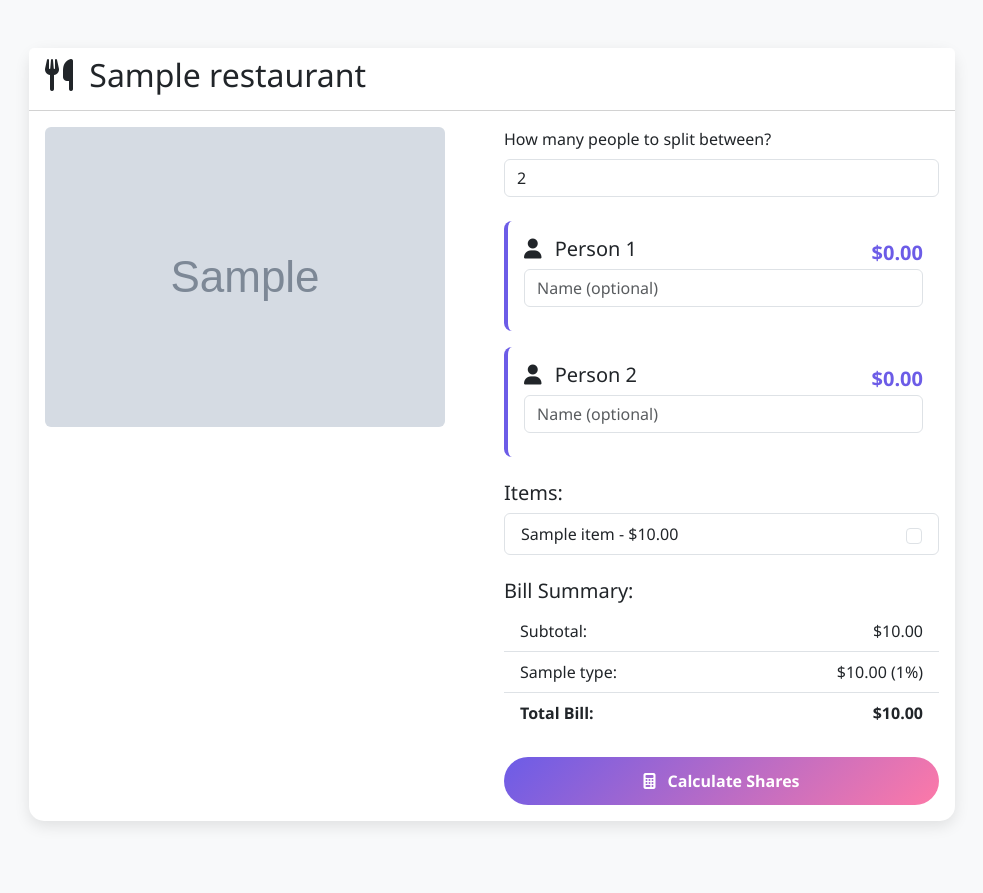
After one commit to Arshia-Joshi/SplitSmart, a Flask app: template templates/split.html in a window 1280 px wide. The commit adds this page. Shown: the whole page, without its empty margins (148-1131 px from the left). Run offline with Flask 3, Linux system fonts and the light colour scheme; the template is opened without the code that fills it: most values are stand-ins (such as "Sample title", 1, 10 or a date in 2020); grey boxes marked "Sample" are stand-in pictures.

Commit message:
Split prices and made ui for that

```diff
--- /dev/null
+++ b/static/javasplit.js
@@ -0,0 +1,116 @@
+document.addEventListener('DOMContentLoaded', function() {
+    const peopleCountInput = document.getElementById('peopleCount'); // Renamed for clarity
+    const peopleContainer = document.getElementById('peopleContainer');
+    const itemsList = document.getElementById('itemsList');
+
+    // Initial setup when the page loads
+    updatePeopleInputs();
+
+    // Event listener for changes in the number of people
+    peopleCountInput.addEventListener('change', updatePeopleInputs);
+
+    // Event listener for item checkboxes (to show/hide person checkboxes)
+    itemsList.addEventListener('change', function(e) {
+        if (e.target.classList.contains('item-checkbox')) {
+            const itemContainer = e.target.closest('.item-container');
+            const checkboxesContainer = itemContainer.querySelector('.people-checkboxes');
+            checkboxesContainer.style.display = e.target.checked ? 'block' : 'none';
+
+            // If the main item checkbox is unchecked, uncheck all associated person checkboxes
+            if (!e.target.checked) {
+                checkboxesContainer.querySelectorAll('.person-item-checkbox').forEach(checkbox => {
+                    checkbox.checked = false;
+                });
+            }
+        }
+        // Recalculate totals whenever a person's item checkbox changes
+        updateIndividualTotals();
+    });
+
+    // Event listener for person-item checkboxes to update individual totals
+    peopleContainer.addEventListener('change', updateIndividualTotals); // Listen for changes within peopleContainer
+    itemsList.addEventListener('change', function(e) {
+        if (e.target.classList.contains('person-item-checkbox')) { // Only react to person-item-checkbox changes
+            updateIndividualTotals();
+        }
+    });
+
+    function updatePeopleInputs() {
+        const count = parseInt(peopleCountInput.value);
+        peopleContainer.innerHTML = ''; // Clear previous inputs
+
+        for (let i = 1; i <= count; i++) {
+            const personDiv = document.createElement('div');
+            personDiv.className = 'person-card mb-3'; // Added mb-3 for spacing
+            personDiv.innerHTML = `
+                <div class="d-flex justify-content-between align-items-center">
+                    <h5><i class="fas fa-user me-2"></i> Person ${i}</h5>
+                    <span class="person-total fw-bold"></span> </div>
+                <input type="text" class="form-control mb-2"
+                        placeholder="Name (optional)" name="person_${i}_name" id="person_${i}_name">
+                <div class="person-items" data-person-id="${i}">
+                    </div>
+            `;
+            peopleContainer.appendChild(personDiv);
+        }
+
+        // After updating people inputs, regenerate item checkboxes for people
+        updateItemCheckboxes(count);
+        updateIndividualTotals(); // Update totals immediately after refreshing inputs
+    }
+
+    function updateItemCheckboxes(personCount) {
+        // Iterate through each main item container on the page
+        document.querySelectorAll('.item-container').forEach((itemContainer) => {
+            const checkboxesContainer = itemContainer.querySelector('.people-checkboxes');
+            checkboxesContainer.innerHTML = ''; // Clear existing person checkboxes for this item
+
+            // Get the item's unique index from the data attribute
+            const itemIndex = itemContainer.dataset.itemIndex;
+            const itemPrice = parseFloat(itemContainer.querySelector(`input[name="item_${itemIndex}_price"]`).value);
+
+            for (let i = 1; i <= personCount; i++) {
+                const checkboxDiv = document.createElement('div');
+                checkboxDiv.className = 'form-check form-check-inline';
+                checkboxDiv.innerHTML = `
+                    <input class="form-check-input person-item-checkbox" type="checkbox"
+                           name="person_${i}_item_${itemIndex}" value="on"
+                           data-person-id="${i}" data-item-price="${itemPrice}" data-item-index="${itemIndex}">
+                    <label class="form-check-label" for="person_${i}_item_${itemIndex}">Person ${i}</label>
+                `;
+                checkboxesContainer.appendChild(checkboxDiv);
+            }
+        });
+    }
+
+
+    function updateIndividualTotals() {
+        const peopleTotals = {};
+        const peopleCount = parseInt(peopleCountInput.value);
+
+
+        for (let i = 1; i <= peopleCount; i++) {
+            peopleTotals[i] = 0;
+        }
+
+
+        document.querySelectorAll('.person-item-checkbox:checked').forEach(checkbox => {
+            const personId = parseInt(checkbox.dataset.personId);
+            const itemPrice = parseFloat(checkbox.dataset.itemPrice);
+            if (!isNaN(itemPrice)) {
+                peopleTotals[personId] += itemPrice;
+            }
+        });
+
+
+        for (let i = 1; i <= peopleCount; i++) {
+            const personCard = peopleContainer.querySelector(`.person-card:nth-child(${i})`);
+            if (personCard) {
+                const totalSpan = personCard.querySelector('.person-total');
+                if (totalSpan) {
+                    totalSpan.textContent = `$${peopleTotals[i].toFixed(2)}`;
+                }
+            }
+        }
+    }
+});
--- /dev/null
+++ b/static/split.css
@@ -0,0 +1,76 @@
+:root {
+    --primary: #6c5ce7;
+    --secondary: #a29bfe;
+    --accent: #fd79a8;
+}
+
+body {
+    background-color: #f8f9fa;
+    font-family: 'Segoe UI', Tahoma, Geneva, Verdana, sans-serif;
+}
+
+.receipt-card {
+    border-radius: 15px;
+    box-shadow: 0 5px 15px rgba(0,0,0,0.1);
+    border: none;
+}
+
+.person-card {
+    border-left: 4px solid var(--primary);
+    transition: all 0.3s;
+    background: white;
+    padding: 1rem;
+    margin-bottom: 1rem;
+    border-radius: 8px;
+}
+
+.person-card:hover {
+    transform: translateY(-3px);
+    box-shadow: 0 5px 15px rgba(108, 92, 231, 0.2);
+}
+
+/* This targets the span containing the item name when the main item checkbox is checked */
+.item-container .item-checkbox:checked ~ .d-flex span {
+    color: var(--primary);
+    font-weight: 600;
+}
+
+.btn-split {
+    background: linear-gradient(135deg, var(--primary), var(--accent));
+    border: none;
+    padding: 12px 30px;
+    border-radius: 50px;
+    font-weight: 600;
+    color: white;
+    transition: all 0.3s;
+}
+
+.btn-split:hover {
+    transform: translateY(-2px);
+    box-shadow: 0 5px 15px rgba(108, 92, 231, 0.3);
+}
+
+.item-container {
+    transition: all 0.3s;
+}
+
+.item-container:hover {
+    background-color: #f8f9fa;
+}
+
+.people-checkboxes {
+    border-top: 1px dashed #ddd;
+    padding-top: 0.5rem;
+}
+
+.form-check-input:checked {
+    background-color: var(--primary);
+    border-color: var(--primary);
+}
+
+/* Added for person total display in javasplit.js */
+.person-total {
+    font-size: 1.25rem; /* Make total slightly larger */
+    color: var(--primary); /* Use primary color */
+    margin-left: auto; /* Push to the right */
+}
--- a/templates/index.html
+++ b/templates/index.html
@@ -72,6 +72,6 @@
     </div>
 
     <script src="https://cdn.jsdelivr.net/npm/bootstrap@5.3.0/dist/js/bootstrap.bundle.min.js"></script>
-    <script src="{{ url_for('static', filename='js/javascript.js') }}"></script>
+    <script src="{{ url_for('static', filename='javascript.js') }}"></script>
 </body>
 </html>
--- /dev/null
+++ b/templates/split.html
@@ -0,0 +1,95 @@
+<!DOCTYPE html>
+<html lang="en">
+<head>
+    <meta charset="UTF-8">
+    <meta name="viewport" content="width=device-width, initial-scale=1.0">
+    <title>Split Bill | BillSplitter</title>
+    <link href="https://cdn.jsdelivr.net/npm/bootstrap@5.3.0/dist/css/bootstrap.min.css" rel="stylesheet">
+    <link rel="stylesheet" href="https://cdnjs.cloudflare.com/ajax/libs/font-awesome/6.4.0/css/all.min.css">
+    <link rel="stylesheet" href="{{ url_for('static', filename='split.css') }}">
+</head>
+<body>
+    <div class="container py-5">
+        <div class="row justify-content-center">
+            <div class="col-lg-10">
+                <div class="card receipt-card mb-4">
+                    <div class="card-header bg-white">
+                        <h2><i class="fas fa-utensils me-2"></i> {{ restaurant }}</h2>
+                    </div>
+                    <div class="card-body">
+                        <div class="row">
+                            <div class="col-md-6">
+                                <img src="/static/{{ image_url }}" class="img-fluid rounded" alt="Receipt">
+                            </div>
+                            <div class="col-md-6">
+                                <form id="splitForm" method="POST" action="/calculate">
+                                    <input type="hidden" name="hidden_subtotal" value="{{ subtotal if subtotal is not none else 0 }}">
+                                    <input type="hidden" name="hidden_total" value="{{ total if total is not none else 0 }}">
+                                    <input type="hidden" name="hidden_taxes" value="{{ taxes | tojson }}">
+
+                                    <div class="mb-4">
+                                        <label for="peopleCount" class="form-label">How many people to split between?</label>
+                                        <input type="number" class="form-control" id="peopleCount" name="peopleCount" min="1" max="10" value="2" required>
+                                    </div>
+
+                                    <div id="peopleContainer">
+                                        </div>
+
+                                    <div class="mt-4">
+                                        <h5>Items:</h5>
+                                        <div id="itemsList" class="list-group">
+                                            {% for item in items %}
+                                            <div class="list-group-item item-container" data-item-index="{{ loop.index0 }}">
+                                                <div class="d-flex justify-content-between align-items-center">
+                                                    <span>{{ item.name }} - ${{ "%.2f"|format(item.price) }}</span>
+                                                    <input type="hidden" name="item_{{ loop.index0 }}_name" value="{{ item.name }}">
+                                                    <input type="hidden" name="item_{{ loop.index0 }}_price" value="{{ item.price }}">
+
+                                                    <input type="checkbox" class="form-check-input item-checkbox">
+                                                </div>
+                                                <div class="people-checkboxes mt-2" style="display: none;">
+                                                    </div>
+                                                </div>
+                                                {% endfor %}
+                                            </div>
+                                        </div>
+
+                                        <div class="mt-4 bill-summary">
+                                            <h5>Bill Summary:</h5>
+                                            <ul class="list-group list-group-flush">
+                                                {% if subtotal is not none %}
+                                                <li class="list-group-item d-flex justify-content-between align-items-center">
+                                                    Subtotal: <span>${{ "%.2f"|format(subtotal) }}</span>
+                                                </li>
+                                                {% endif %}
+                                                {% for tax in taxes %}
+                                                <li class="list-group-item d-flex justify-content-between align-items-center">
+                                                    {{ tax.type }}: <span>${{ "%.2f"|format(tax.amount) }} {% if tax.percentage is not none %}({{ tax.percentage }}%) {% endif %}</span>
+                                                </li>
+                                                {% endfor %}
+                                                {% if total is not none %}
+                                                <li class="list-group-item d-flex justify-content-between align-items-center fw-bold">
+                                                    Total Bill: <span>${{ "%.2f"|format(total) }}</span>
+                                                </li>
+                                                {% endif %}
+                                            </ul>
+                                        </div>
+
+                                        <div class="d-grid mt-4">
+                                            <button type="submit" class="btn btn-split">
+                                                <i class="fas fa-calculator me-2"></i> Calculate Shares
+                                            </button>
+                                        </div>
+                                    </form>
+                                </div>
+                            </div>
+                        </div>
+                    </div>
+                </div>
+            </div>
+        </div>
+
+    <script src="https://cdn.jsdelivr.net/npm/bootstrap@5.3.0/dist/js/bootstrap.bundle.min.js"></script>
+    <script src="{{ url_for('static', filename='javasplit.js') }}"></script>
+</body>
+</html>
```
Also changed, not shown: aws_script.py (+91 -16 lines), flask_app.py (+136 -8 lines), templates/results.html (+57 -16 lines), static/uploads/bill12.jpg (added), static/uploads/bill6.jpg (added), uploads/bill12.jpg (added).
